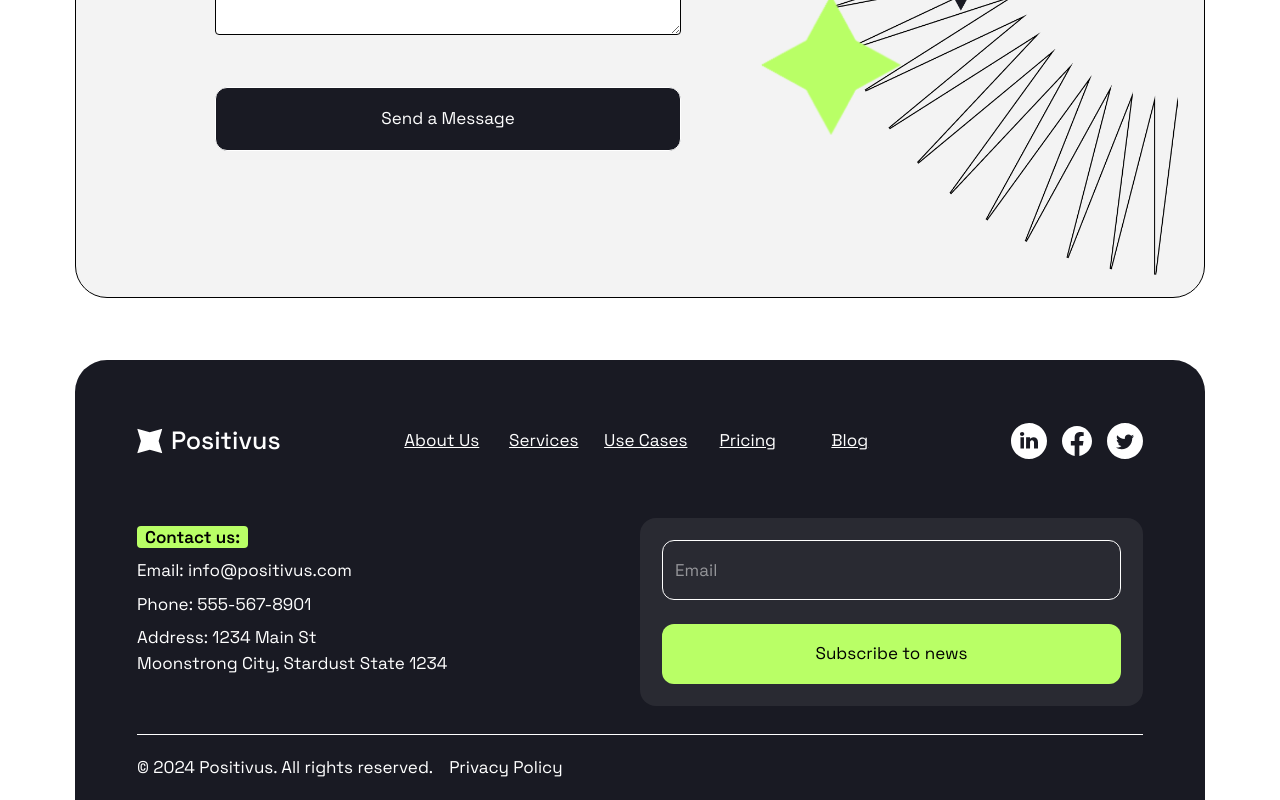
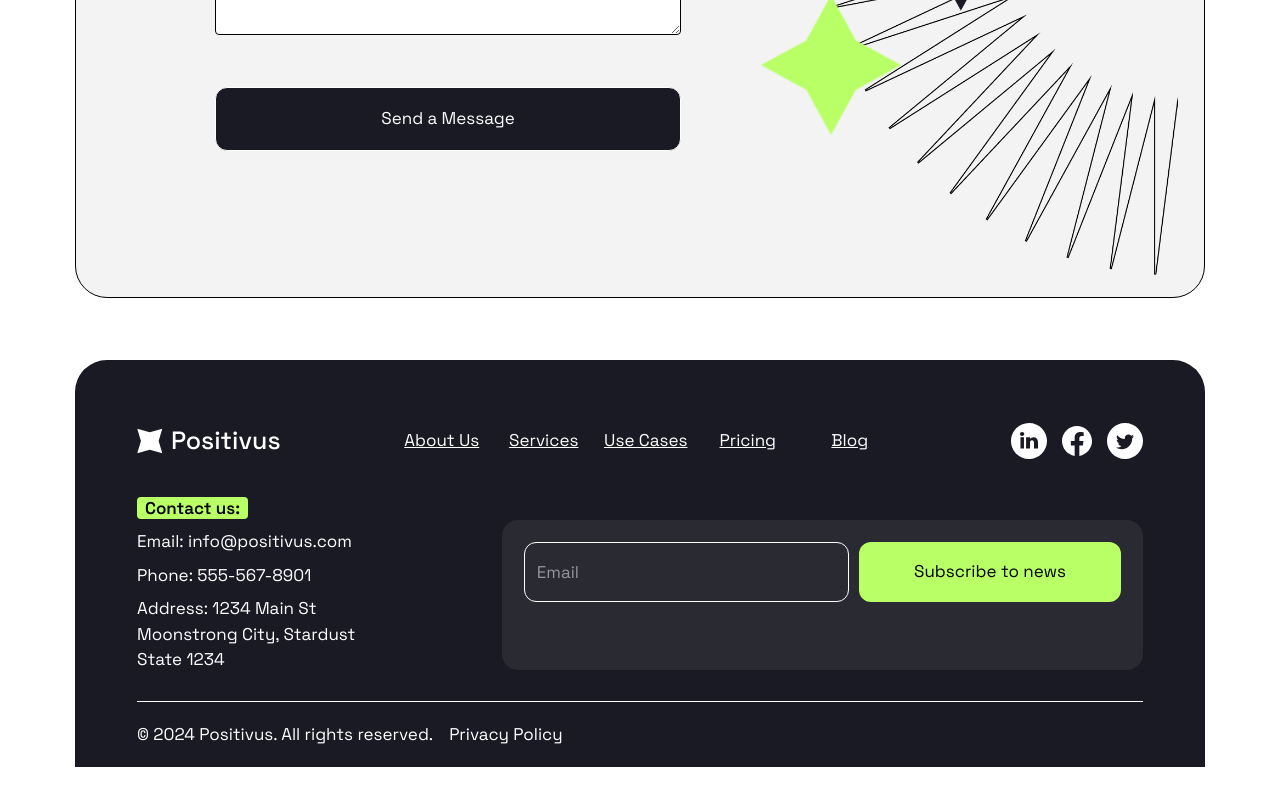
Before and after one commit to I-amHb/positivus-figma, a React (Vite) app: page / in a window 1280 px wide. Shown: the part 6590-7390 px from the top of the page. After the commit the page ends 7357 px from the top, so only its background shows below. Built offline with nearby package versions, Linux system fonts and the light colour scheme.

Commit message:
added responsiveness to footer form section for wider than desktop screens

```diff
--- a/src/components/Footer.jsx
+++ b/src/components/Footer.jsx
@@ -3,7 +3,7 @@ import React from 'react'
 const Footer = () => {
   return (
     <footer className='mt-padding-md lg:mx-padding-lg '>
-      <div className='w-full pt-padding-md px-padding-md bg-secondary text-white lg:rounded-t-4xl'>
+      <div className='w-full pt-padding-md px-padding-sm lg:px-padding-md bg-secondary text-white lg:rounded-t-4xl'>
         <div className='footer-header lg:flex lg:justify-between lg:items-center '>
           <div className='w-full flex justify-center items-center gap-2
           lg:justify-normal lg:w-auto'>
@@ -23,7 +23,7 @@ const Footer = () => {
 
           <div className="socials-list hidden gap-3 justify-center items-center mt-5 lg:flex lg:items-center lg:mt-0">
             <a href='#' className='linkedIn '>
-              <svg className='w-9 h-9 fill-current text-white hover:text-primary transition-all duration-500 delay-100 ' version="1.1" id="Layer_1" xmlns="http://www.w3.org/2000/svg" xmlns:xlink="http://www.w3.org/1999/xlink"
+              <svg className='w-9 h-9 fill-current text-white hover:text-primary transition-all duration-500 delay  -100 ' version="1.1" id="Layer_1" xmlns="http://www.w3.org/2000/svg" xmlns:xlink="http://www.w3.org/1999/xlink"
                 viewBox="-143 145 512 512" xml:space="preserve">
                 <path d="M113,145c-141.4,0-256,114.6-256,256s114.6,256,256,256s256-114.6,256-256S254.4,145,113,145z M41.4,508.1H-8.5V348.4h49.9
 	V508.1z M15.1,328.4h-0.4c-18.1,0-29.8-12.2-29.8-27.7c0-15.8,12.1-27.7,30.5-27.7c18.4,0,29.7,11.9,30.1,27.7
@@ -33,12 +33,12 @@ const Footer = () => {
               </svg>
             </a>
             <a href='#' className='facebook '>
-              <svg className='w-9 h-9 fill-current text-white hover:text-primary transition-all duration-500 delay-100 ' viewBox="0 0 24 24" xmlns="http://www.w3.org/2000/svg">
+              <svg className='w-9 h-9 fill-current text-white hover:text-primary transition-all duration-500 delay-100   ' viewBox="0 0 24 24" xmlns="http://www.w3.org/2000/svg">
                 <path d="M12 2.03998C6.5 2.03998 2 6.52998 2 12.06C2 17.06 5.66 21.21 10.44 21.96V14.96H7.9V12.06H10.44V9.84998C10.44 7.33998 11.93 5.95998 14.22 5.95998C15.31 5.95998 16.45 6.14998 16.45 6.14998V8.61998H15.19C13.95 8.61998 13.56 9.38998 13.56 10.18V12.06H16.34L15.89 14.96H13.56V21.96C15.9164 21.5878 18.0622 20.3855 19.6099 18.57C21.1576 16.7546 22.0054 14.4456 22 12.06C22 6.52998 17.5 2.03998 12 2.03998Z" />
               </svg>
             </a>
             <a href='#' className='twitter '>
-              <svg className='w-9 h-9 fill-current text-white hover:text-primary transition-all duration-500 delay-100 ' version="1.1" id="Layer_1" xmlns="http://www.w3.org/2000/svg" xmlns:xlink="http://www.w3.org/1999/xlink"
+              <svg className='w-9 h-9 fill-current text-white hover:text-primary transition-all duration-500 delay-100   ' version="1.1" id="Layer_1" xmlns="http://www.w3.org/2000/svg" xmlns:xlink="http://www.w3.org/1999/xlink"
                 viewBox="-143 145 512 512" xml:space="preserve">
                 <path d="M113,145c-141.4,0-256,114.6-256,256s114.6,256,256,256s256-114.6,256-256S254.4,145,113,145z M215.2,361.2
 	c0.1,2.2,0.1,4.5,0.1,6.8c0,69.5-52.9,149.7-149.7,149.7c-29.7,0-57.4-8.7-80.6-23.6c4.1,0.5,8.3,0.7,12.6,0.7
@@ -71,7 +71,7 @@ const Footer = () => {
 
         <div className="socials-list lg:hidden gap-3 justify-center items-center mt-7 flex">
           <a href='#' className='linkedIn '>
-            <svg className='w-9 h-9 fill-current text-white hover:text-primary transition-all duration-500 delay-100 ' version="1.1" id="Layer_1" xmlns="http://www.w3.org/2000/svg" xmlns:xlink="http://www.w3.org/1999/xlink"
+            <svg className='w-9 h-9 fill-current text-white hover:text-primary transition-all duration-500 delay-100   ' version="1.1" id="Layer_1" xmlns="http://www.w3.org/2000/svg" xmlns:xlink="http://www.w3.org/1999/xlink"
               viewBox="-143 145 512 512" xml:space="preserve">
               <path d="M113,145c-141.4,0-256,114.6-256,256s114.6,256,256,256s256-114.6,256-256S254.4,145,113,145z M41.4,508.1H-8.5V348.4h49.9
 	V508.1z M15.1,328.4h-0.4c-18.1,0-29.8-12.2-29.8-27.7c0-15.8,12.1-27.7,30.5-27.7c18.4,0,29.7,11.9,30.1,27.7
@@ -81,12 +81,12 @@ const Footer = () => {
             </svg>
           </a>
           <a href='#' className='facebook '>
-            <svg className='w-9 h-9 fill-current text-white hover:text-primary transition-all duration-500 delay-100 ' viewBox="0 0 24 24" xmlns="http://www.w3.org/2000/svg">
+            <svg className='w-9 h-9 fill-current text-white hover:text-primary transition-all duration-500 delay-100   ' viewBox="0 0 24 24" xmlns="http://www.w3.org/2000/svg">
               <path d="M12 2.03998C6.5 2.03998 2 6.52998 2 12.06C2 17.06 5.66 21.21 10.44 21.96V14.96H7.9V12.06H10.44V9.84998C10.44 7.33998 11.93 5.95998 14.22 5.95998C15.31 5.95998 16.45 6.14998 16.45 6.14998V8.61998H15.19C13.95 8.61998 13.56 9.38998 13.56 10.18V12.06H16.34L15.89 14.96H13.56V21.96C15.9164 21.5878 18.0622 20.3855 19.6099 18.57C21.1576 16.7546 22.0054 14.4456 22 12.06C22 6.52998 17.5 2.03998 12 2.03998Z" />
             </svg>
           </a>
           <a href='#' className='twitter '>
-            <svg className='w-9 h-9 fill-current text-white hover:text-primary transition-all duration-500 delay-100 ' version="1.1" id="Layer_1" xmlns="http://www.w3.org/2000/svg" xmlns:xlink="http://www.w3.org/1999/xlink"
+            <svg className='w-9 h-9 fill-current text-white hover:text-primary transition-all duration-500 delay-100   ' version="1.1" id="Layer_1" xmlns="http://www.w3.org/2000/svg" xmlns:xlink="http://www.w3.org/1999/xlink"
               viewBox="-143 145 512 512" xml:space="preserve">
               <path d="M113,145c-141.4,0-256,114.6-256,256s114.6,256,256,256s256-114.6,256-256S254.4,145,113,145z M215.2,361.2
 	c0.1,2.2,0.1,4.5,0.1,6.8c0,69.5-52.9,149.7-149.7,149.7c-29.7,0-57.4-8.7-80.6-23.6c4.1,0.5,8.3,0.7,12.6,0.7
--- a/src/index.css
+++ b/src/index.css
@@ -194,6 +194,35 @@ body {
     margin-right: 36px;
   }
 
+  .footer-contact {
+    display: grid;
+    grid-template-columns: repeat(auto-fit,minmax(250px,1fr));
+  }
+
+  .footer-contact div {
+    width: 100%;
+    grid-column-start: 1;
+    grid-column-end: 2;
+  }
+
+  .footer-contact form {
+    width: 85%;
+    height: 150px;
+    grid-column-start: 2;
+    grid-column-end: 7;
+    grid-row:span 1/ span 1;
+    justify-self: end;
+
+    display: flex;
+    gap: 10px;
+    justify-content: center;
+    justify-items: center;
+  }
+
+  .footer-contact form button {
+    width: 80%;
+    margin: 0;
+  }
 
 }
 
```
